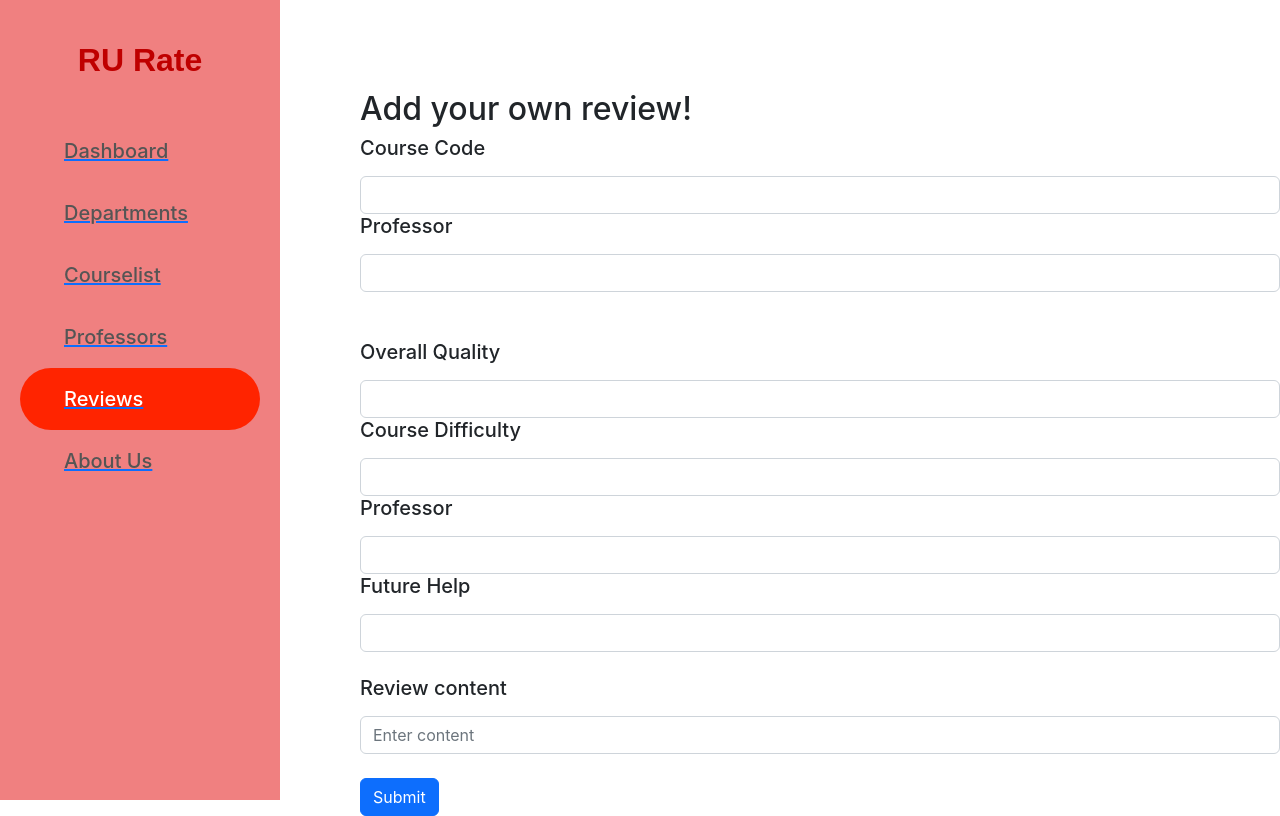
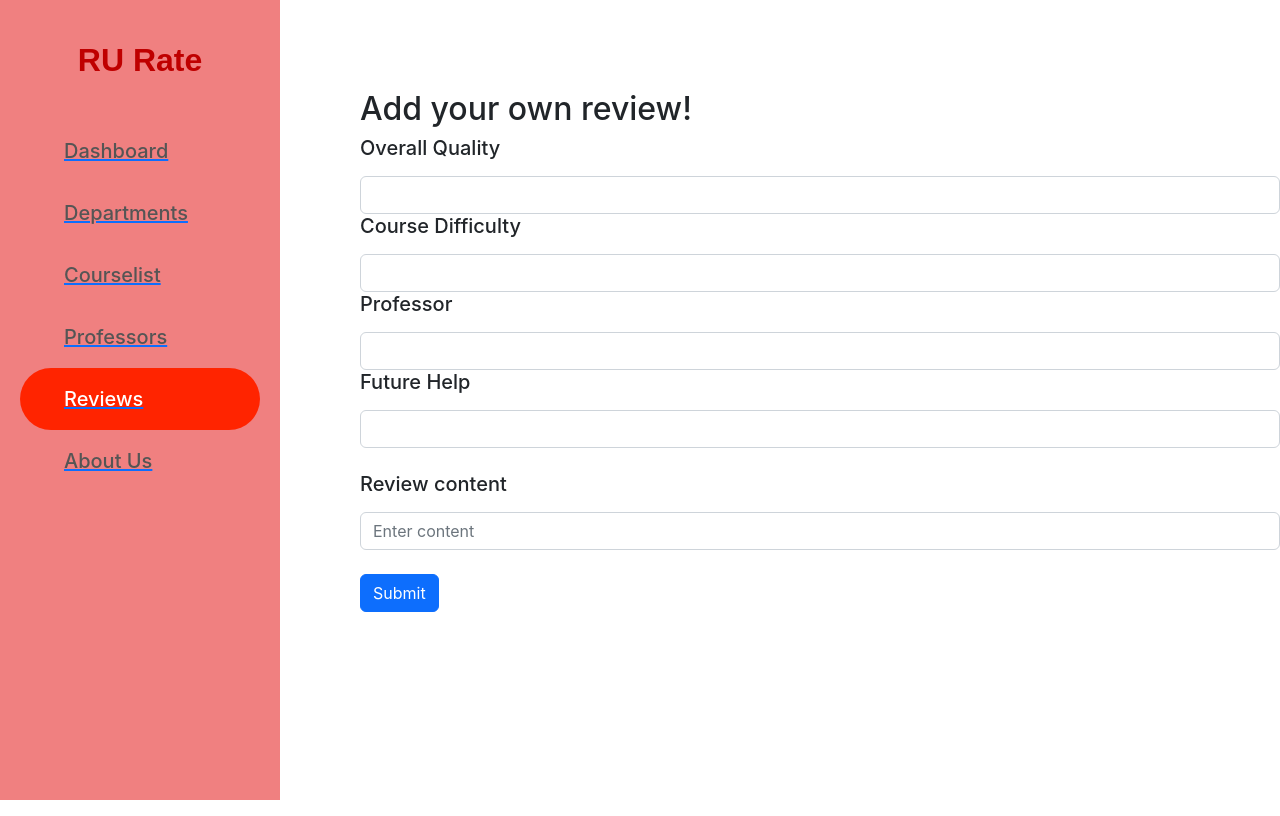
Before and after one commit to santyelegy/RUCSRate, a React (Create React App) app in the folder frontend/: page /reviews in a window 1280 px wide. Built offline with nearby package versions, Linux system fonts and the light colour scheme.

Commit message:
Add a function in submit review

```diff
--- a/frontend/src/Pages/ReviewForm.js
+++ b/frontend/src/Pages/ReviewForm.js
@@ -3,13 +3,29 @@ import Form from 'react-bootstrap/Form';
 import Course from '../sample_data/Course.json'
 import Prof from '../sample_data/Professor.json'
 import { useState } from 'react';
+import Modal from 'react-bootstrap/Modal';
 
 function ReviewForm() {
 
+    const [show, setShow] = useState(false);
+    const handleClose = () => setShow(false);
+    const handleShow = () => setShow(true);
+
     const [content, setContent] = useState("");
-    const [score, setScore] = useState(0);
+    const [score0, setScore0] = useState(0);
+    const [score1, setScore1] = useState(0);
+    const [score2, setScore2] = useState(0);
+    const [score3, setScore3] = useState(0);
+
     let callapi = async () => {
-        const returnObject = { 'content': content, 'score': score }
+
+        let realscore0 = parseInt(score0.substring(0, 1));
+        let realscore1 = parseInt(score1.substring(0, 1));
+        let realscore2 = parseInt(score2.substring(0, 1));
+        let realscore3 = parseInt(score3.substring(0, 1));
+
+        const returnObject = { 'content': content, 'score0': realscore0, 'score1': realscore1, 'score2': realscore2, 'score3': realscore3 }
+        console.log(returnObject)
         fetch(`http://127.0.0.1:8000/api/createReview/`, {
             method: "POST",
             headers: {
@@ -24,10 +40,8 @@ function ReviewForm() {
             console.log(error)
         })
     }
-    function handleSubmit(event) {
-        event.preventDefault();
-        callapi();
-    }
+
+
 
     /*const code = Course.code.map((val, index) => {
         return (<option value={val} key={index}>{val}</option>);
@@ -45,10 +59,21 @@ function ReviewForm() {
         return (<option value={val} key={index}>{val}</option>);
     })
 
+    function handleSubmit(event) {
+        event.preventDefault();
+
+        if (score0.length < 1 || score1.length < 1 || score2.length < 1 || score3.length < 1) {
+            handleShow();
+        } else {
+            callapi();
+        }
+    }
+
     return (
+        <>
             <Form onSubmit={handleSubmit}>
 
-            <Form.Group controlId="course">
+                {/*<Form.Group controlId="course">
                     <Form.Label><h5>Course Code</h5></Form.Label>
                     <Form.Control as="select" onChange={(e) => setScore(e.target.value)}>
                         {code}
@@ -59,32 +84,32 @@ function ReviewForm() {
                     </Form.Control>
                     <br></br>
                     <br></br>
+                </Form.Group>*/}
+
+                <Form.Group controlId="score0">
+                    <Form.Label><h5>Overall Quality</h5></Form.Label>
+                    <Form.Control as="select" onChange={(e) => setScore0(e.target.value)}>
+                        {scorelist}
+                    </Form.Control>
                 </Form.Group>
 
                 <Form.Group controlId="score1">
-                <Form.Label><h5>Overall Quality</h5></Form.Label>
-                <Form.Control as="select" onChange={(e) => setScore(e.target.value)}>
+                    <Form.Label><h5>Course Difficulty</h5></Form.Label>
+                    <Form.Control as="select" onChange={(e) => setScore1(e.target.value)}>
                         {scorelist}
                     </Form.Control>
                 </Form.Group>
 
                 <Form.Group controlId="score2">
-                <Form.Label><h5>Course Difficulty</h5></Form.Label>
-                <Form.Control as="select" onChange={(e) => setScore(e.target.value)}>
+                    <Form.Label><h5>Professor</h5></Form.Label>
+                    <Form.Control as="select" onChange={(e) => setScore2(e.target.value)}>
                         {scorelist}
                     </Form.Control>
                 </Form.Group>
 
                 <Form.Group controlId="score3">
-                <Form.Label><h5>Professor</h5></Form.Label>
-                <Form.Control as="select" onChange={(e) => setScore(e.target.value)}>
-                    {scorelist}
-                </Form.Control>
-            </Form.Group>
-
-            <Form.Group controlId="score4">
                     <Form.Label><h5>Future Help</h5></Form.Label>
-                <Form.Control as="select" onChange={(e) => setScore(e.target.value)}>
+                    <Form.Control as="select" onChange={(e) => setScore3(e.target.value)}>
                         {scorelist}
                     </Form.Control>
                     <br></br>
@@ -100,6 +125,19 @@ function ReviewForm() {
                     Submit
                 </Button>
             </Form>
+
+            <Modal show={show} onHide={handleClose}>
+                <Modal.Header closeButton>
+                    <Modal.Title>Wrong input!</Modal.Title>
+                </Modal.Header>
+                <Modal.Body>No empty input admitted.</Modal.Body>
+                <Modal.Footer>
+                    <Button variant="secondary" onClick={handleClose}>
+                        Close
+                    </Button>
+                </Modal.Footer>
+            </Modal>
+        </>
     );
 }
 export default ReviewForm;
```
Also changed, not shown: 1 other file (tests, documents, lock files or other folders). Lines whose indentation alone changed are shown as unchanged.
